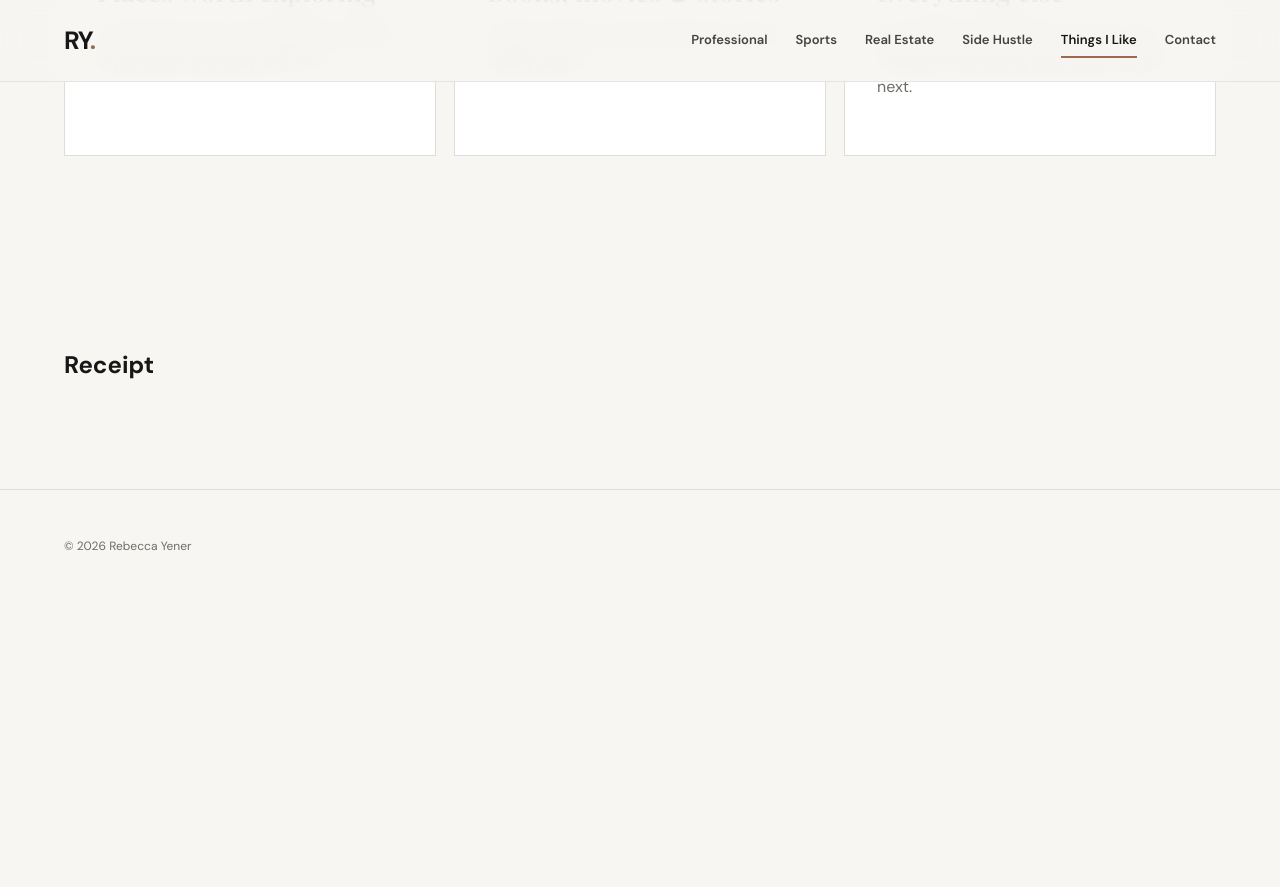
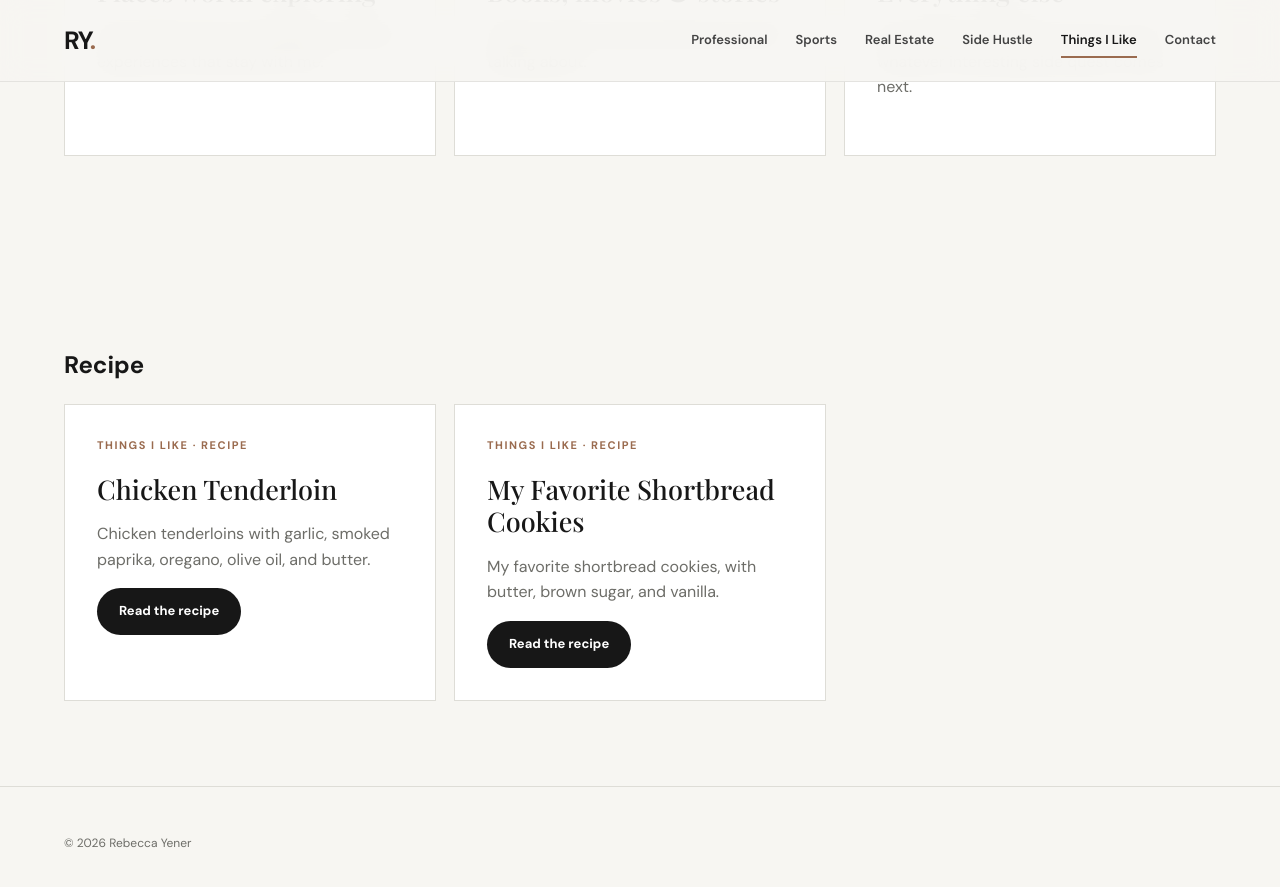
Before and after one commit to High4Ferrum/Rebeccashub, a Jekyll site: the page built from things-i-like.md, in a window 1280 px wide and 900 px high, scrolled down 653 px. Shown: the top 887 px of the window. Built offline with Jekyll 4.4.1, drawn with Linux system fonts in a browser that asks for light colours; before the commit the page ends 1257 px from its top, so only the background shows below that.

Commit message:
Add chicken tenderloin recipe and correct recipe listing

```diff
--- /dev/null
+++ b/_posts/2026-09-21-chicken-tenderloin.md
@@ -0,0 +1,34 @@
+---
+layout: post
+title: "Chicken Tenderloin"
+date: 2026-09-21
+section: things
+categories: [things-i-like]
+tags: [Recipe]
+excerpt: "Chicken tenderloins with garlic, smoked paprika, oregano, olive oil, and butter."
+---
+
+<article class="wrap section" style="max-width: 760px;">
+<header>
+<p class="eyebrow"><a href="{{ '/things-i-like/' | relative_url }}">Things I Like</a> · Recipe</p>
+<h1 style="font-family: 'Playfair Display', Georgia, serif; font-size: clamp(34px, 5vw, 56px); line-height: 1.15;">{{ page.title }}</h1>
+<p>By Rebecca Yener · <time datetime="2026-09-21">September 21, 2026</time></p>
+</header>
+<div markdown="1">
+
+## Ingredients
+
+- ½ teaspoon salt
+- ¼ teaspoon ground black pepper
+- 1 teaspoon garlic powder
+- 1 teaspoon onion powder
+- 1 teaspoon smoked paprika
+- ½ teaspoon dried oregano
+- 1 ½ tablespoons olive oil
+- 1 pound chicken tenderloins
+- 1 tablespoon unsalted butter
+- 1 teaspoon minced garlic
+
+</div>
+<p><a class="button" href="{{ '/things-i-like/' | relative_url }}">Back to Things I Like</a></p>
+</article>
--- a/things-i-like.md
+++ b/things-i-like.md
@@ -29,13 +29,13 @@ permalink: /things-i-like/
   </article>
 </section>
 
-<section class="wrap section" aria-labelledby="receipt-heading">
-  <h2 id="receipt-heading">Receipt</h2>
+<section class="wrap section" aria-labelledby="recipe-heading">
+  <h2 id="recipe-heading">Recipe</h2>
   <div class="card-grid">
     {% for post in site.categories.things-i-like %}
-    {% if post.tags contains 'Receipt' %}
+    {% if post.tags contains 'Recipe' %}
     <article class="card">
-      <p class="eyebrow">Things I Like · Receipt</p>
+      <p class="eyebrow">Things I Like · Recipe</p>
       <h3><a href="{{ post.url | relative_url }}">{{ post.title }}</a></h3>
       <p>{{ post.excerpt | strip_html }}</p>
       <a class="button" href="{{ post.url | relative_url }}">Read the recipe</a>
```
